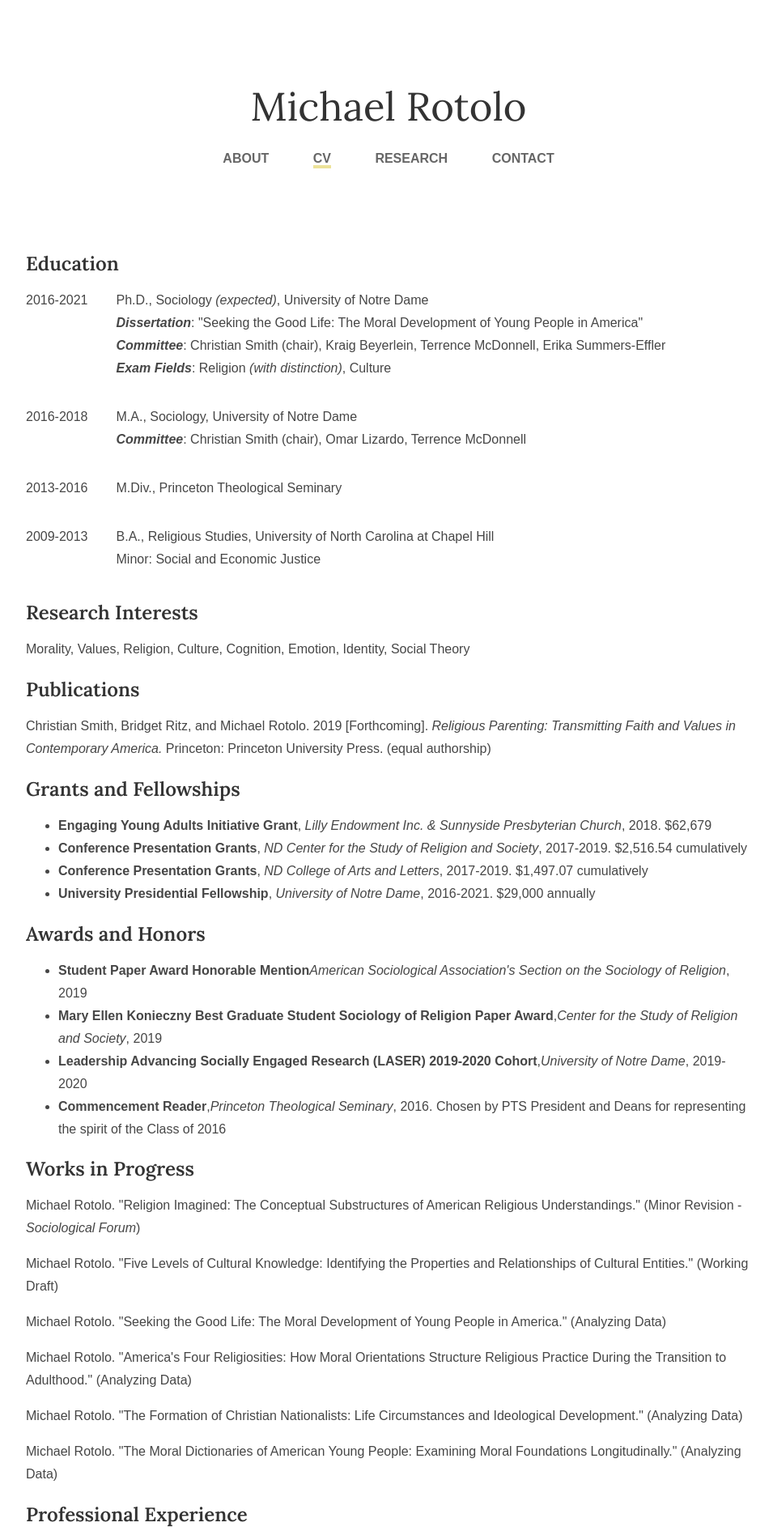
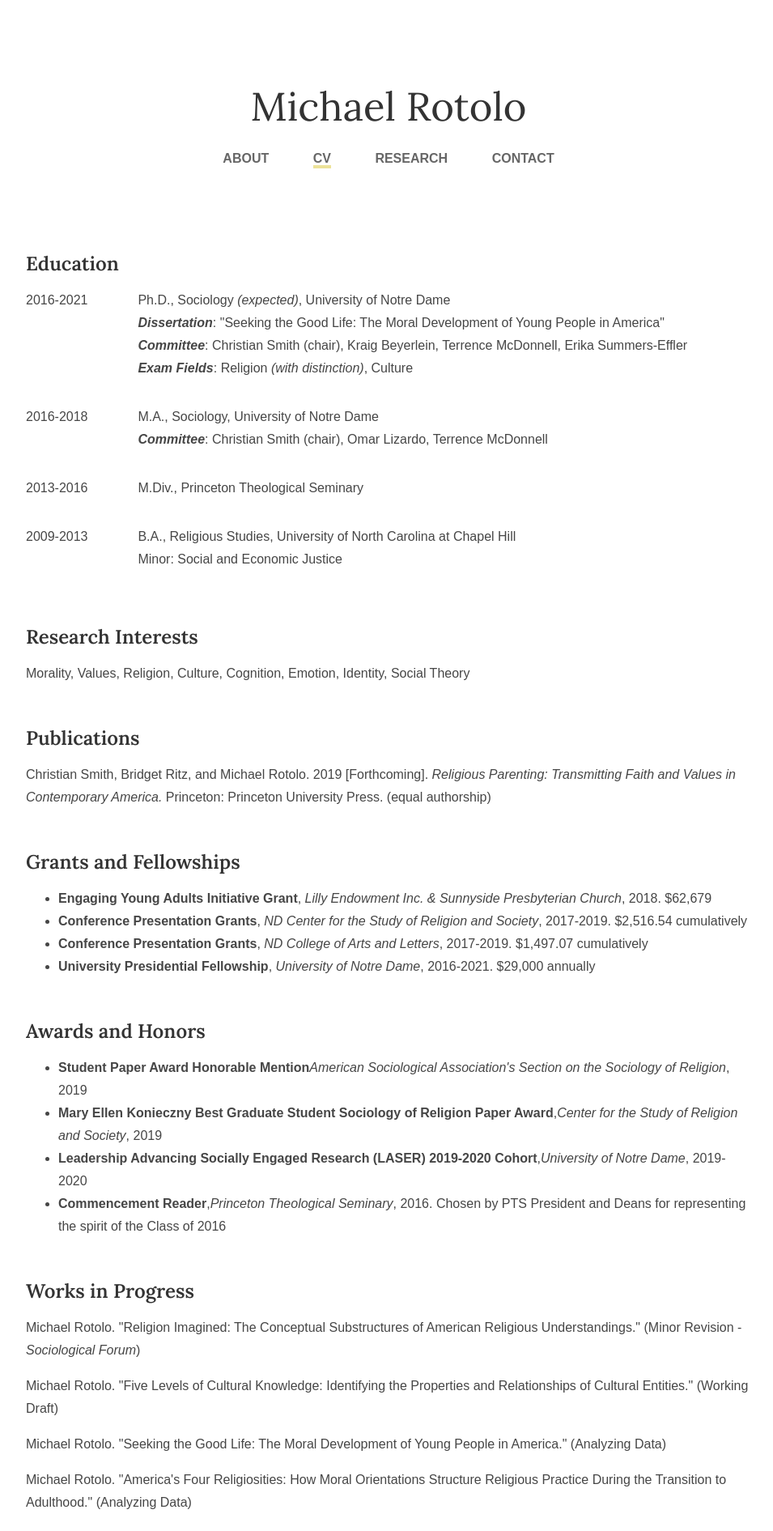
Before and after one commit to michaelrotolo/github.io, a Jekyll site: the page built from cv/index.html, in a window 1280 px wide. Shown: the top 1891 px of the page at 81% size, without its empty margins (160-1115 px from the left). Built offline with Jekyll 4.4.1, drawn with Linux system fonts in a browser that asks for light colours; some web fonts are replaced.

Commit message:
Update main.css

```diff
--- a/css/main.css
+++ b/css/main.css
@@ -31,7 +31,7 @@
 h2 {
     font-family:'Lora', serif;
     color:#333;
-    margin-bottom:0;
+    margin: 50px auto 0 auto;
 }
 nav ul li a {
     font-family:'Muli', sans-serif;
@@ -109,11 +109,16 @@
     }
     .right-desc {
         display:inline-block;
+        width: 75%;
     }
 }
 
 
 @media only screen and (min-width: 1000px) {
     .left-year {
-        width: 12%;
+        width: 15%;
+    }
+    .right-desc {
+        width:80%;
+    }
 }
```
